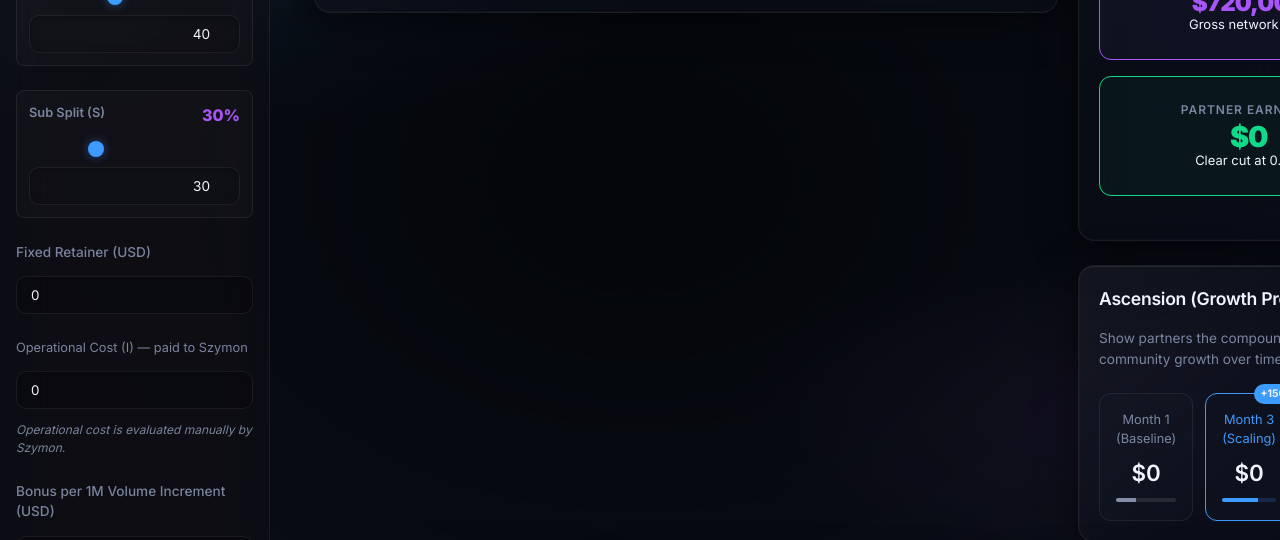
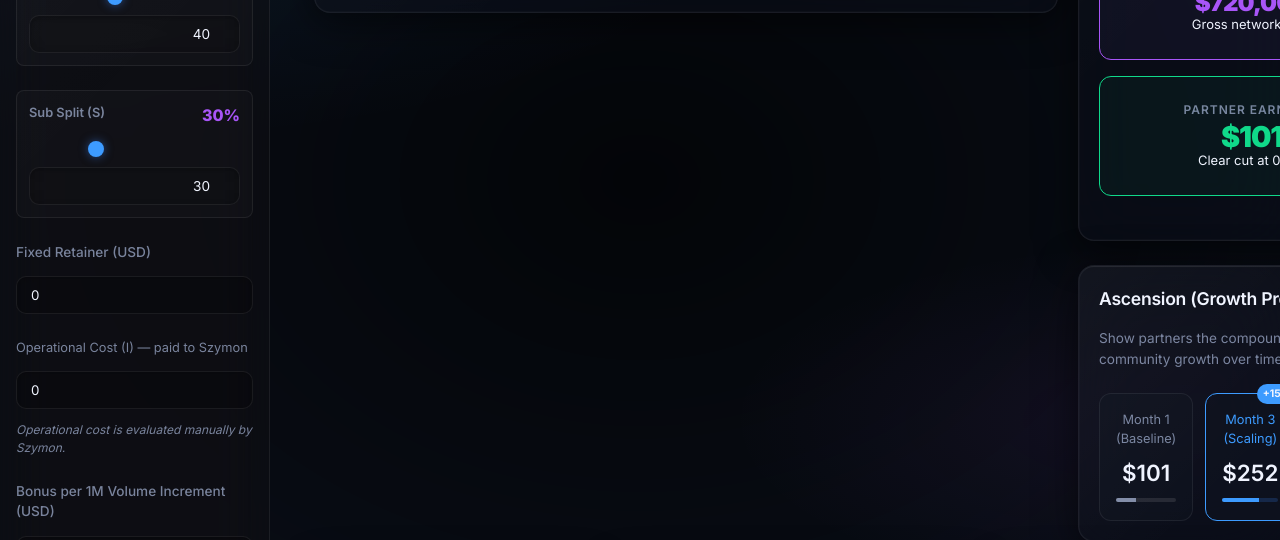
Before and after one commit to Ehe23423/stormmedia-crypto-calculator, a React (Vite) app: page / in a window 1280 px wide. Shown: the part 1020-1560 px from the top of the page. Built offline with nearby package versions, Linux system fonts and the light colour scheme; no server answers.

Commit message:
fix: SimulatorPro math bug, clipboard copy in AffiliateLinkBuilder

```diff
--- a/src/components/AffiliateLinkBuilder.tsx
+++ b/src/components/AffiliateLinkBuilder.tsx
@@ -62,8 +62,8 @@ export function AffiliateLinkBuilder() {
                         {generateURL()}
                     </div>
                     <div style={{ display: 'flex', gap: '8px' }}>
-                        <button onClick={() => alert('Link Copied!')} style={{ flex: 1, padding: '10px', background: 'var(--accent-blue)', color: 'white', border: 'none', borderRadius: '8px', fontWeight: 'bold', cursor: 'pointer' }}>Copy Tracking URL</button>
-                        <button style={{ flex: 1, padding: '10px', background: 'transparent', border: '1px solid var(--border-light)', color: 'var(--text-primary)', borderRadius: '8px', fontWeight: 'bold', cursor: 'pointer' }}>Save & Log to CRM</button>
+                        <button onClick={() => { navigator.clipboard.writeText(generateURL()); alert('✅ Link Copied to clipboard!'); }} style={{ flex: 1, padding: '10px', background: 'var(--accent-blue)', color: 'white', border: 'none', borderRadius: '8px', fontWeight: 'bold', cursor: 'pointer' }}>📋 Copy Tracking URL</button>
+                        <button style={{ flex: 1, padding: '10px', background: 'transparent', border: '1px solid var(--border-light)', color: 'var(--text-primary)', borderRadius: '8px', fontWeight: 'bold', cursor: 'pointer' }}>💾 Save & Log to CRM</button>
                     </div>
                 </div>
 
--- a/src/components/SimulatorPro.tsx
+++ b/src/components/SimulatorPro.tsx
@@ -13,8 +13,8 @@ export function SimulatorPro() {
     // Derived Metrics
     const activeTraders = Math.floor(users * (activePercent / 100));
     const totalMonthlyVolume = activeTraders * avgVol;
-    const totalExchangeFee = totalMonthlyVolume * (feeLevel / 100);
-    const partnerEarnings = totalExchangeFee * (payoutShare / 100);
+    const totalExchangeFee = totalMonthlyVolume * feeLevel;          // feeLevel already in decimal e.g. 0.00035
+    const partnerEarnings = totalExchangeFee * payoutShare;            // payoutShare already in decimal e.g. 0.40
 
     const formatCurrency = (val: number) => {
         return new Intl.NumberFormat('en-US', { style: 'currency', currency: 'USD', maximumFractionDigits: 0 }).format(val);
```
